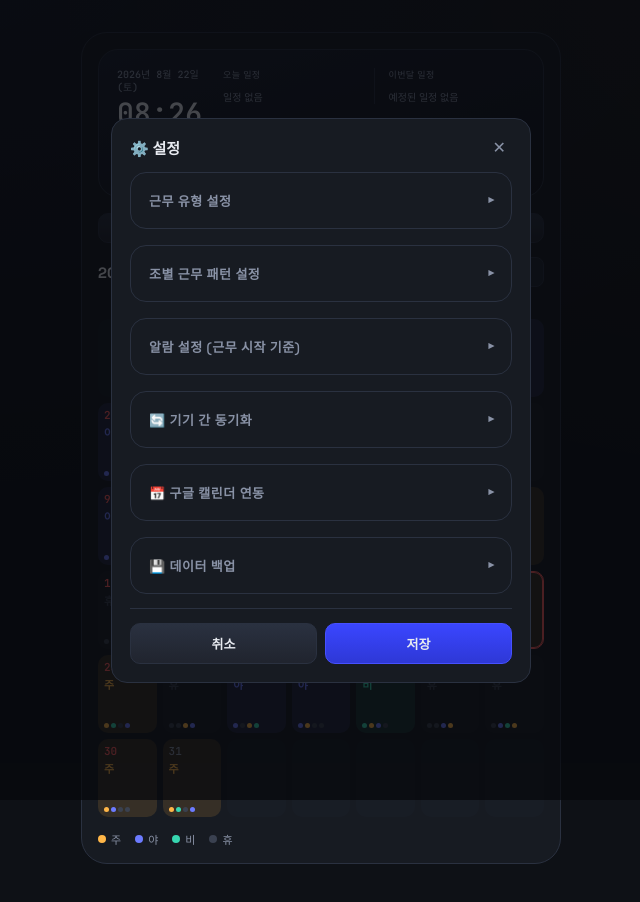
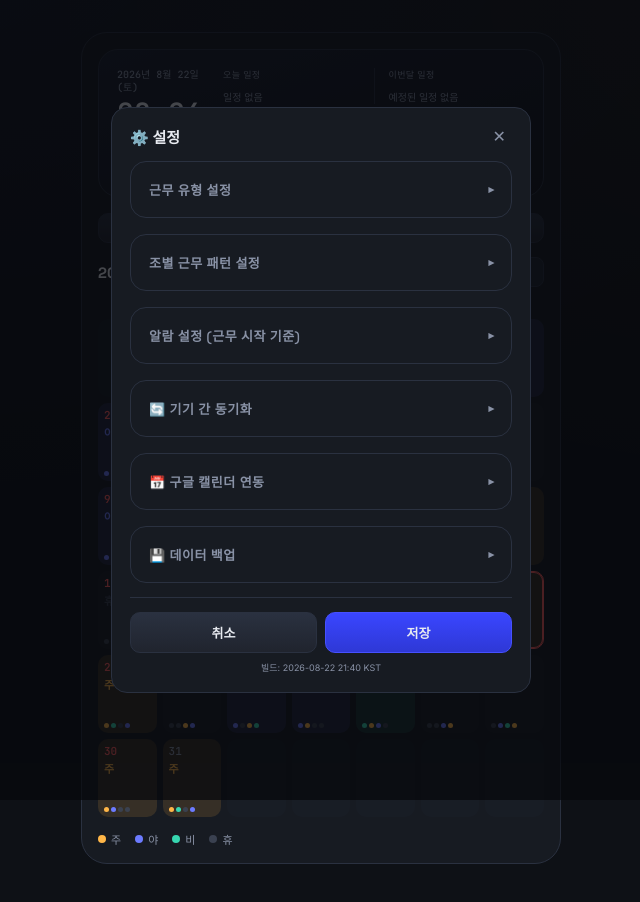
Before and after one commit to doheonk34-design/My-schedule, a website: page index.html in a window 1280 px wide. Both pictures are taken after a click on the button "⚙️ 설정". Shown: the whole page, without its empty margins (319-959 px from the left). Drawn offline with Linux system fonts and the light colour scheme.

Commit message:
Update index.html

```diff
--- a/index.html
+++ b/index.html
@@ -554,6 +554,7 @@
         <button class="btn" id="settingsCancelBtn">취소</button>
         <button class="btn primary" id="settingsSaveBtn">저장</button>
       </div>
+      <div style="text-align:center; font-size:9px; color:var(--sub); margin-top:8px;">빌드: 2026-08-22 21:40 KST</div>
     </div>
   </div>
 
```
